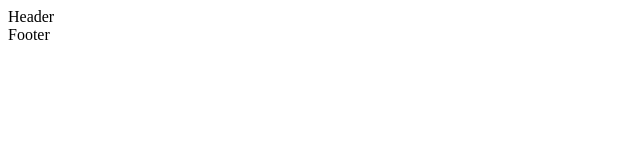
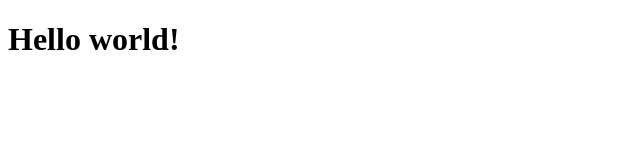
Before and after one commit to lerika7/my-project, a plain HTML site: page index.html in a window 1280 px wide. Shown: the whole page, without its empty margins (0-640 px from the left). Drawn offline with Linux system fonts and the light colour scheme.

Commit message:
create index.html

```diff
--- a/index.html
+++ b/index.html
@@ -6,8 +6,6 @@
     <title>My Project</title>
   </head>
   <body>
-    <header>Header</header>
-    <main></main>
-    <footer>Footer</footer>
+    <h1>Hello world!</h1>
   </body>
 </html>
```
